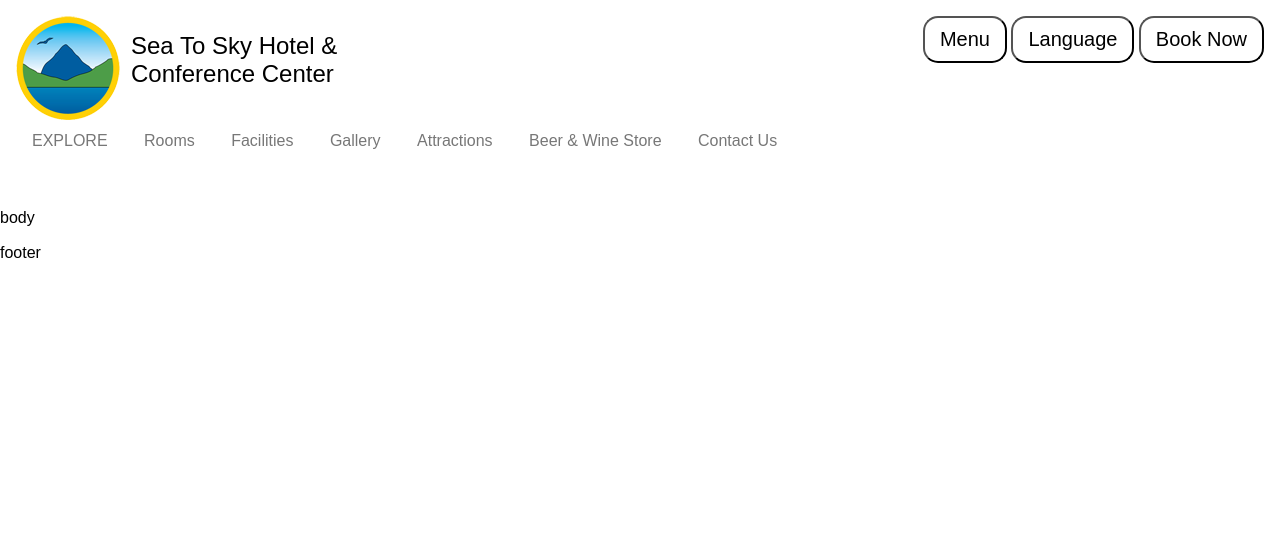
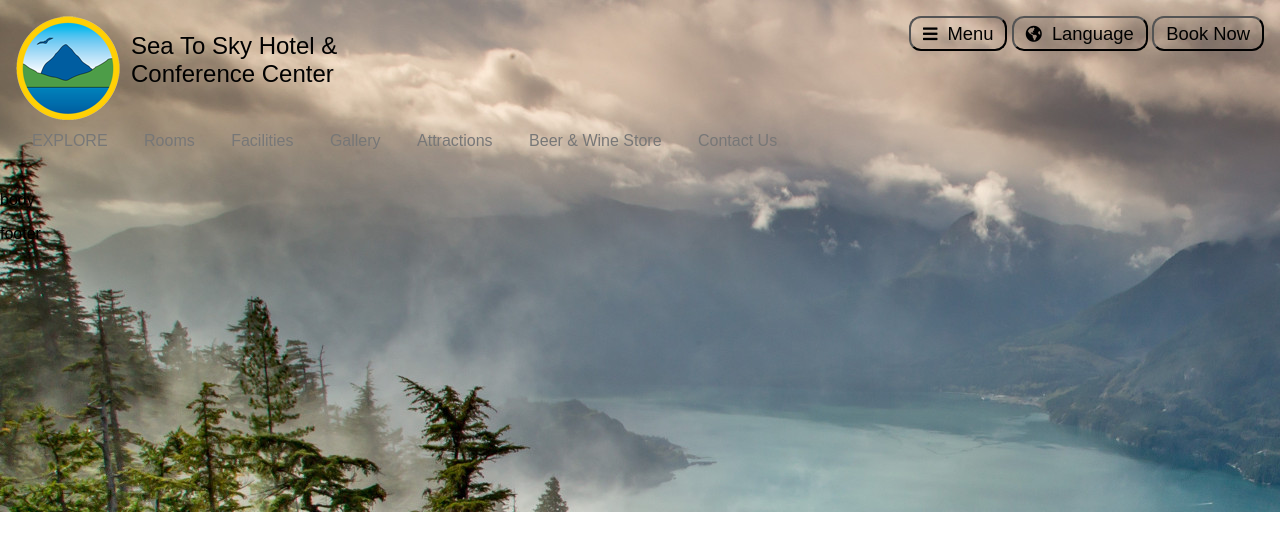
Before and after one commit to PatrickFranz/seatoskyhotel, a website: page index.html in a window 1280 px wide. Drawn offline with nearby package versions, Linux system fonts and the light colour scheme.

Commit message:
Added hero image placement

```diff
--- a/index.html
+++ b/index.html
@@ -38,8 +38,8 @@
           </span>
         </div>
         <div class="header-right pure-u-1-2">
-          <button class='btn-pill-md'>Menu</button>
-          <button class='btn-pill-md'>Language</button>
+          <button class='btn-pill-md'><i class="fas fa-bars"></i>Menu</button>
+          <button class='btn-pill-md'><i class="fas fa-globe-americas"></i>Language</button>
           <button class='btn-pill-md'>Book Now</button>
         </div>
       </header>
@@ -55,7 +55,9 @@
           </ul>
       </div>
       <div class="carousel pure-u-1">
-
+        <div class="image-container">
+          <img src="src/img/cloudyHoweSound-1.jpg" alt="Beautiful Howe Sound">
+        </div>
       </div>
   </div>
   <script id='hbs_header' type="x-handlebars-template">
--- /dev/null
+++ b/src/scss/_carousel.scss
@@ -0,0 +1,13 @@
+.carousel{
+  position: absolute;
+  top: 0;
+  left: 0;
+  z-index: -1;
+
+  .image-container{
+    overflow: hidden;
+    max-width: 100vw;
+    max-height: 40vw;
+    // background-size: contain;
+  }
+}
--- a/src/scss/_molecules.scss
+++ b/src/scss/_molecules.scss
@@ -1,13 +1,23 @@
 .btn-pill{
   background: none;
-  border-radius: 15px;
+  border-radius: 12px;
   border-color: black;
+  transition: 500ms;
+}
+
+i{
+  font-size: 0.9em;
+  padding-right: 10px;
+}
+
+.btn-pill:hover{
+  background: lightgray;
 }
 
 .btn-pill-md{
   @extend .btn-pill;
-  font-size: 1.25em;
-  padding: 10px 15px;
+  font-size: 1.15em;
+  padding: 5px 12px;
 }
 .btn-pill-lg{
   @extend .btn-pill;
--- a/src/scss/main.scss
+++ b/src/scss/main.scss
@@ -1,3 +1,4 @@
 @import "_global.scss";
 @import "_header.scss";
-@import "_molecules.scss"
+@import "_molecules.scss";
+@import "_carousel.scss";
```
Also changed, not shown: dist/css/main.css, src/img/cloudyHoweSound-1.jpg (added), 1 other file.
